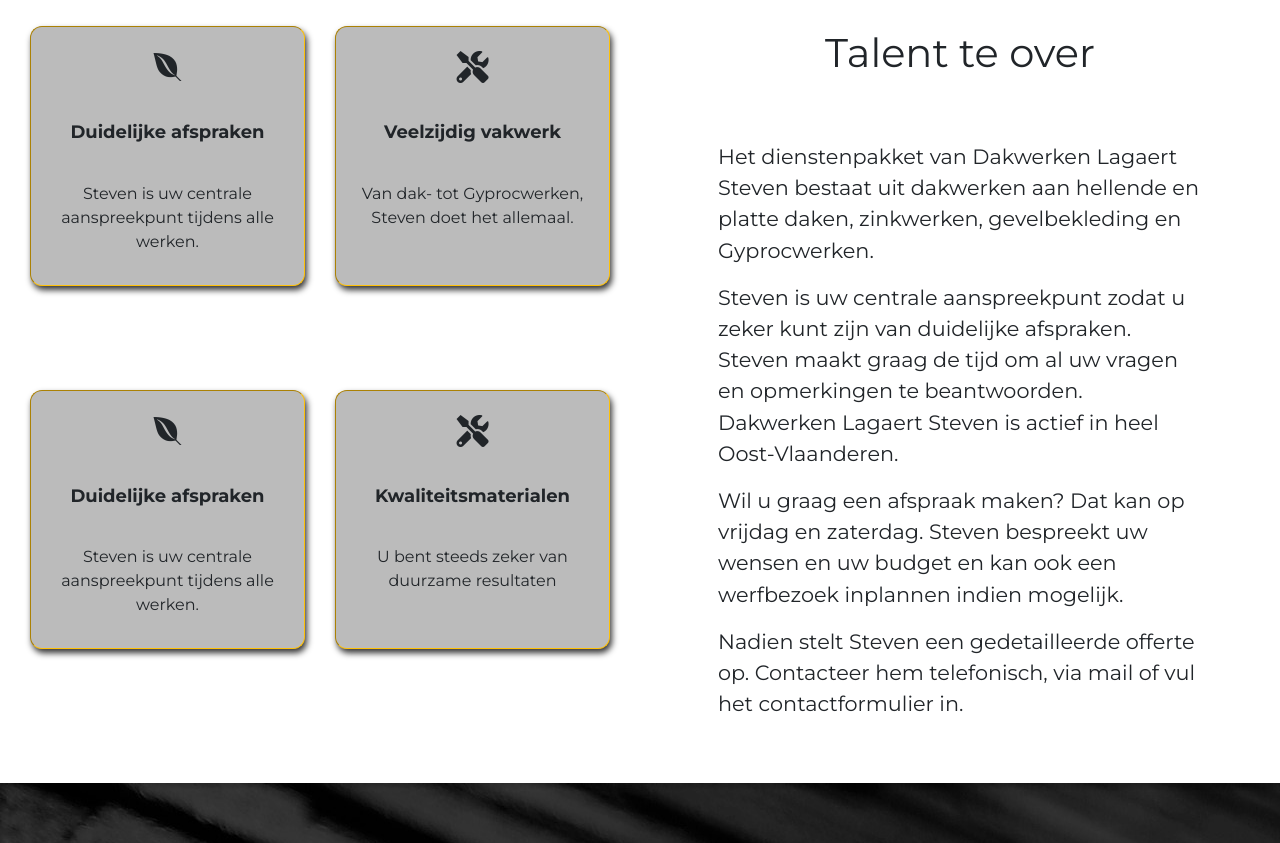
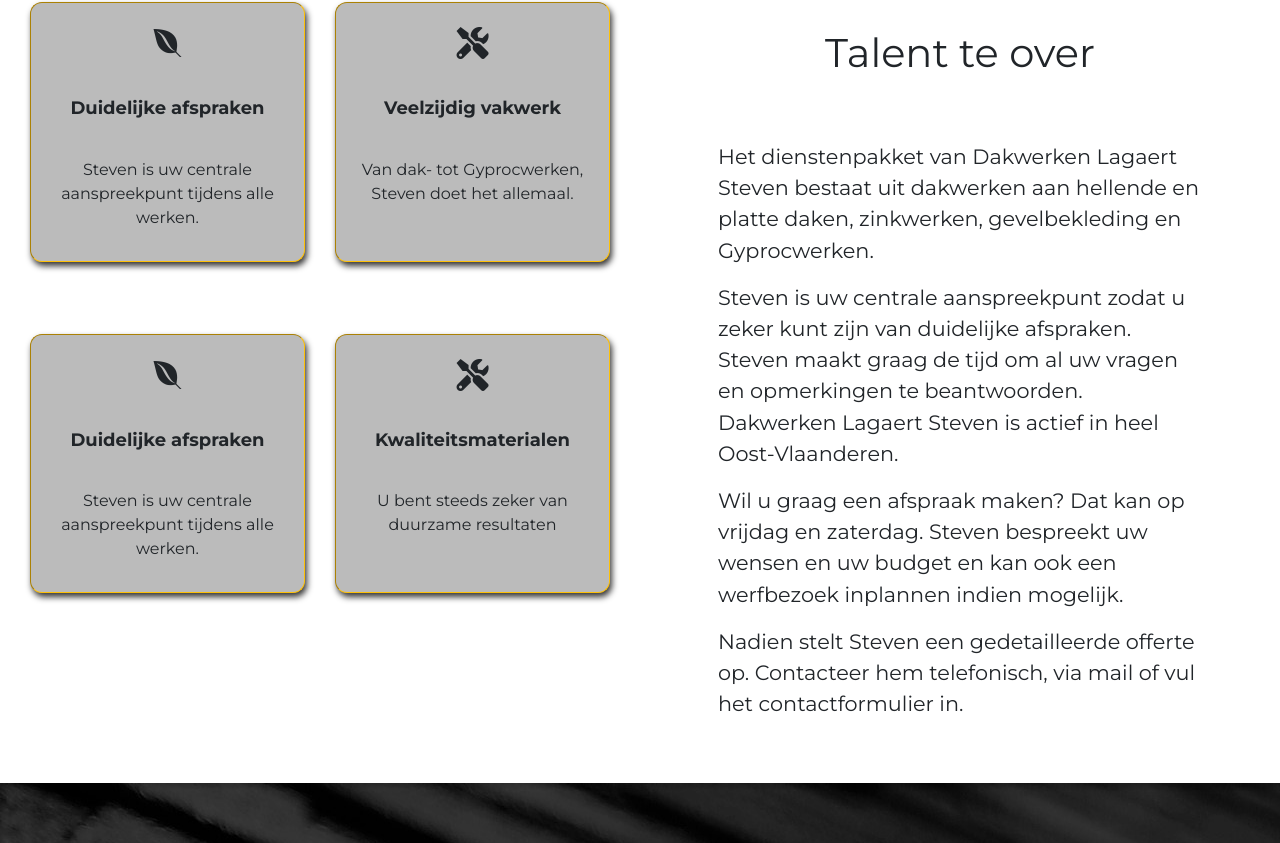
Before and after one commit to Gwen1985/dakwerken-lagaert-steven, a React (Create React App) app: page / in a window 1280 px wide. Shown: the part 1907-2750 px from the top of the page. Built offline with nearby package versions, Linux system fonts and the light colour scheme.

Commit message:
ajust card margins

```diff
--- a/src/views/HomeContent.js
+++ b/src/views/HomeContent.js
@@ -113,7 +113,7 @@
                 <div className="col-sm-12 mt-sm-3 col-lg-6 order-lg-1">
                     <div className="container afspraak">
 
-                        <div className="row cards mt-5">
+                        <div className="row cards mt-4">
                             <div
                                 className="col-sm-12 mt-5 col-md-12 col-lg-6 text-center d-flex justify-content-center">
 
@@ -137,7 +137,7 @@
                             </div>
                         </div>
 
-                        <div className="row cards mt-5 mb-5">
+                        <div className="row cards mt-3 mb-5">
                             <div
                                 className="col-sm-12 mt-5 col-md-12 col-lg-6 text-center d-flex justify-content-center">
 
```
